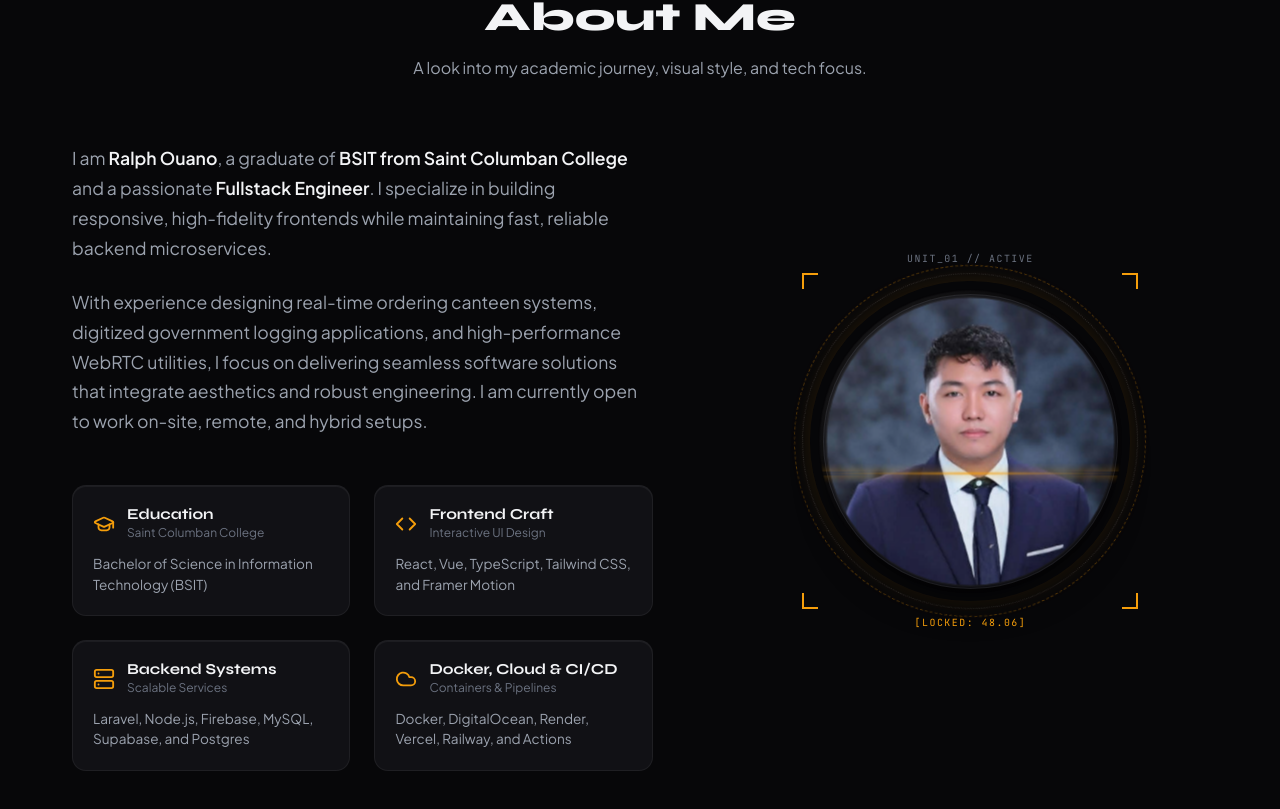
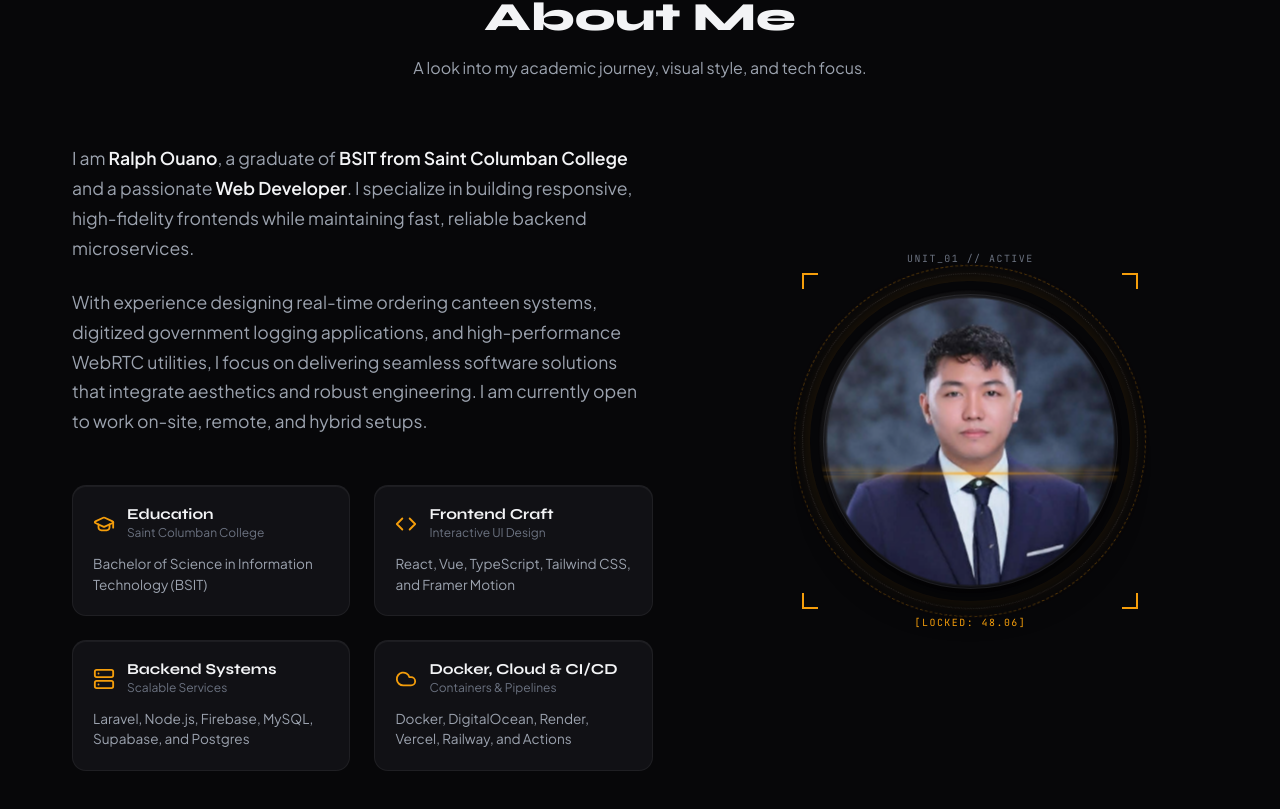
Before and after one commit to ralphouano/web-portfolio, a React (Vite) app: page / in a window 1280 px wide. Shown: the part 1097-1906 px from the top of the page. Built offline with nearby package versions, Linux system fonts and the light colour scheme.

Commit message:
Update About.tsx

```diff
--- a/src/components/About.tsx
+++ b/src/components/About.tsx
@@ -93,7 +93,7 @@ export const About = () => {
             className="about-left"
           >
             <p className="about-bio">
-              I am <strong>Ralph Ouano</strong>, a graduate of <strong>BSIT from Saint Columban College</strong> and a passionate <strong>Fullstack Engineer</strong>. I specialize in building responsive, high-fidelity frontends while maintaining fast, reliable backend microservices.
+              I am <strong>Ralph Ouano</strong>, a graduate of <strong>BSIT from Saint Columban College</strong> and a passionate <strong>Web Developer</strong>. I specialize in building responsive, high-fidelity frontends while maintaining fast, reliable backend microservices.
             </p>
             <p className="about-bio">
               With experience designing real-time ordering canteen systems, digitized government logging applications, and high-performance WebRTC utilities, I focus on delivering seamless software solutions that integrate aesthetics and robust engineering. I am currently open to work on-site, remote, and hybrid setups.
```
